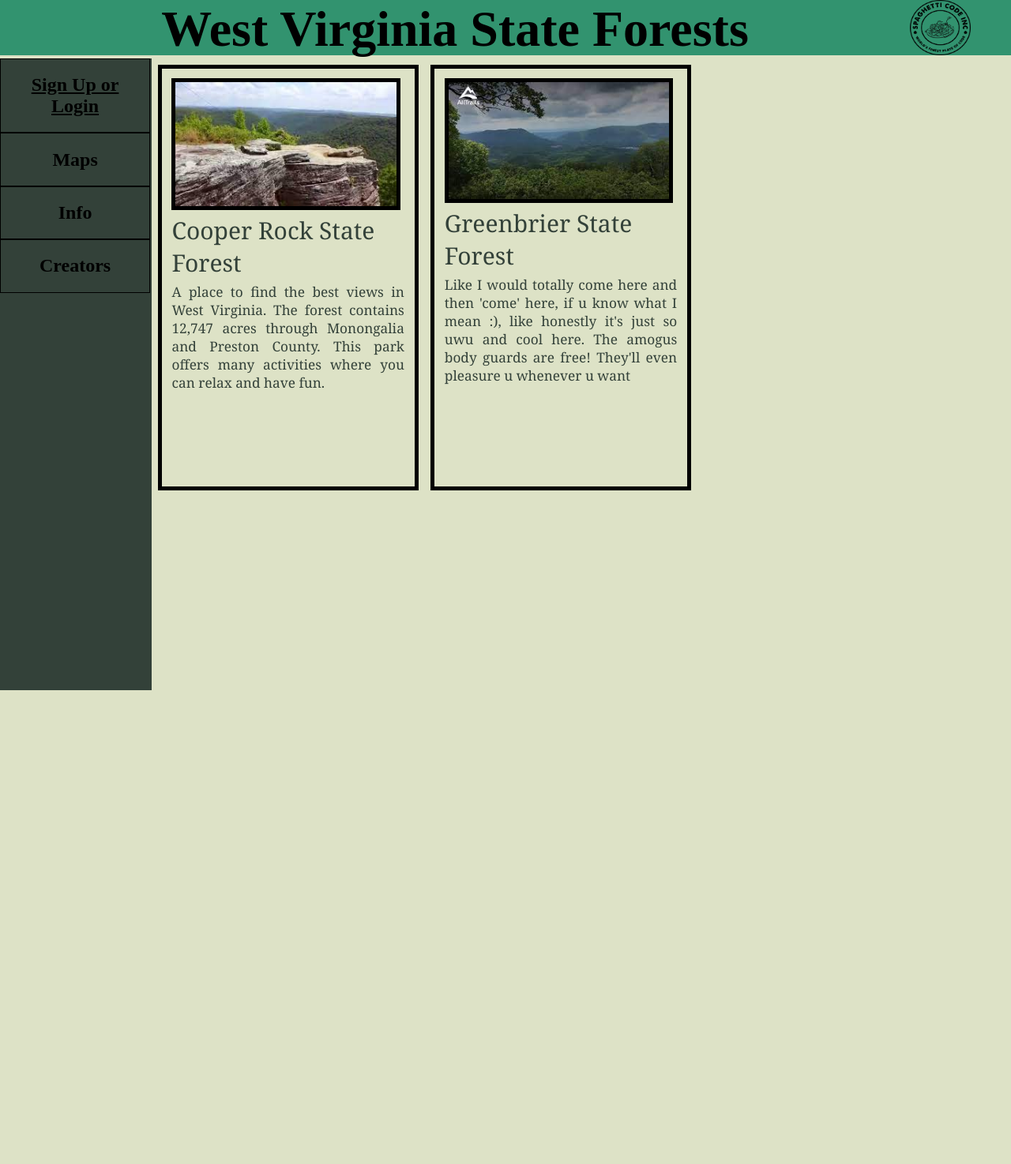
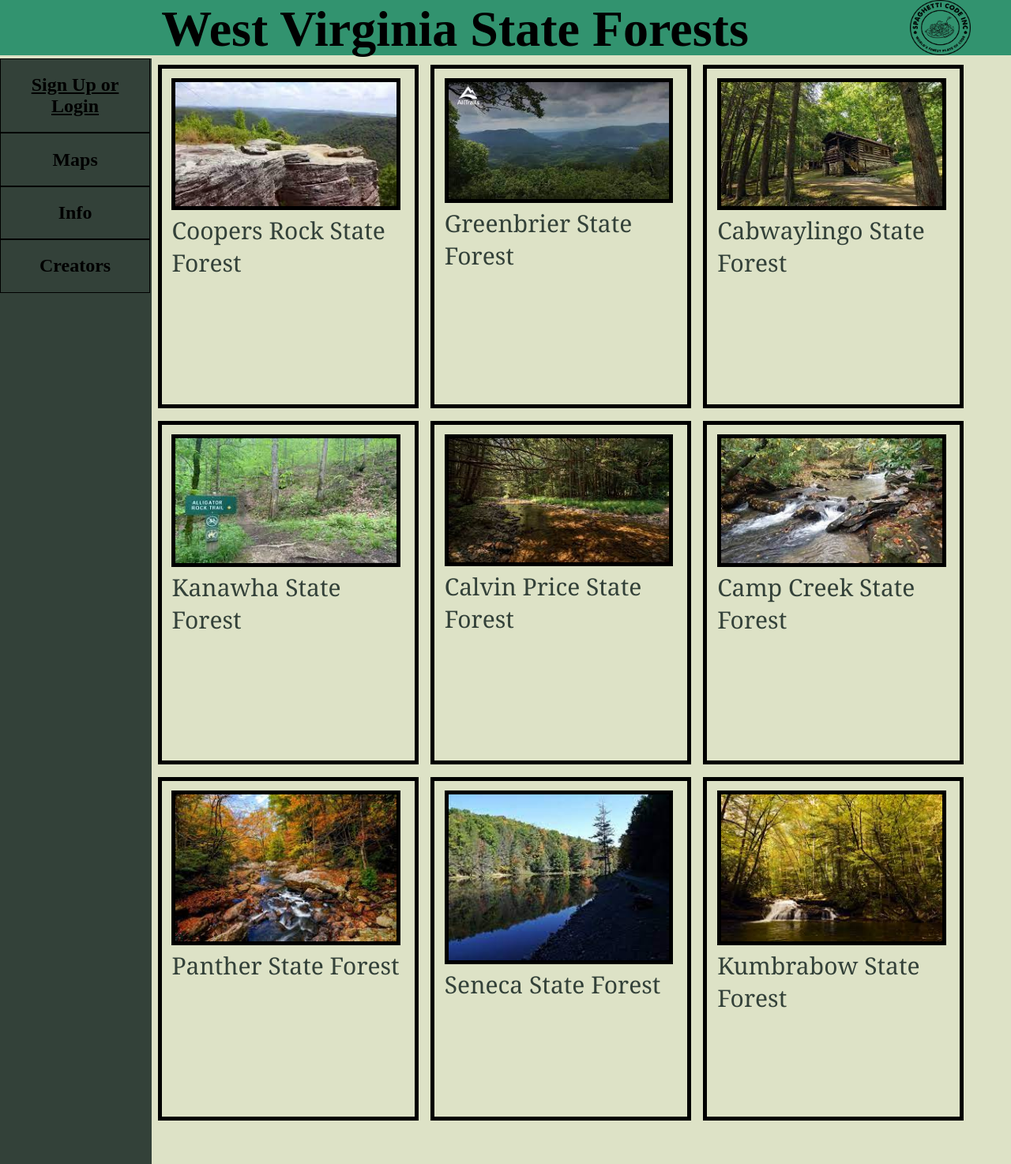
Before and after one commit to Lcs-Knsk/CAC-2022, a Flask app: page / in a window 1280 px wide. Shown: the whole page at 79% size. Before the commit the page ends 874 px from the top, so only its background shows below. Run offline with Flask 2, Linux system fonts and the light colour scheme.

Commit message:
Added home page buttons to each state park

```diff
--- a/website/static/ButtonBox.css
+++ b/website/static/ButtonBox.css
@@ -15,7 +15,7 @@
     background-color: DDE2C6;
     font-size: 15px;
     text-decoration: none;
-    height: 63%;
+    height: 50%;
 }
 
 .StateParkBox:hover{
@@ -42,4 +42,5 @@
 .StateParkAbout{
     margin: 0px;
     font-size: 115%;
+    display: none;
 }
--- a/website/static/mainPage.css
+++ b/website/static/mainPage.css
@@ -1,12 +1,18 @@
+html, body{
+    margin: 0;
+    background-color: DDE2C6;
+    user-select: none;
+
+}
+
 #sideBar{
     margin: 0px;
     padding: 0px;
     background-color: 334139;
 
     width: 15%;
-    height: 100%;
-
     float: left;
+    height: 175%;
 }
 
 .sideBarAttribute{
@@ -57,11 +63,7 @@
 }
 
 
-html, body{
-    margin: 0;
-    background-color: DDE2C6;
-    user-select: none;
-}
+
 
 h1{
     margin: 0px;
--- a/website/templates/Home.html
+++ b/website/templates/Home.html
@@ -44,7 +44,7 @@
                 <img src="{{ url_for('static', filename='CoopersRock.jpg') }}" class="StateParkImg">
 
                 <div class="StateParkUnderTitle">
-                    <p class="StateParkTitle" >Cooper Rock State Forest</p>
+                    <p class="StateParkTitle" >Coopers Rock State Forest</p>
 
                     <p class="StateParkAbout" >A place to find the best views in West Virginia. The forest contains
                     12,747 acres through Monongalia and Preston County.
@@ -66,6 +66,96 @@
                 </div>
             </a>
 
+            <a class="StateParkBox" href="{{ url_for('views.Cabwaylingo') }}">
+                <img src="{{ url_for('static', filename='Cabwaylingo.jpg') }}" class="StateParkImg">
+
+                <div class="StateParkUnderTitle">
+                    <p class="StateParkTitle" >Cabwaylingo State Forest</p>
+
+                    <p class="StateParkAbout" >A place to find the best views in West Virginia. The forest contains
+                    12,747 acres through Monongalia and Preston County.
+                    This park offers many activities where you can relax and have fun.</p>
+
+                </div>
+            </a>
+
+            <a class="StateParkBox" href="{{ url_for('views.Kanawha') }}">
+                <img src="{{ url_for('static', filename='Kanawha.jpg') }}" class="StateParkImg">
+
+                <div class="StateParkUnderTitle">
+                    <p class="StateParkTitle" >Kanawha State Forest</p>
+
+                    <p class="StateParkAbout" >A place to find the best views in West Virginia. The forest contains
+                    12,747 acres through Monongalia and Preston County.
+                    This park offers many activities where you can relax and have fun.</p>
+
+                </div>
+            </a>
+
+            <a class="StateParkBox" href="{{ url_for('views.CalvinPrice') }}">
+                <img src="{{ url_for('static', filename='CalvinPrice.jpg') }}" class="StateParkImg">
+
+                <div class="StateParkUnderTitle">
+                    <p class="StateParkTitle" >Calvin Price State Forest</p>
+
+                    <p class="StateParkAbout" >A place to find the best views in West Virginia. The forest contains
+                    12,747 acres through Monongalia and Preston County.
+                    This park offers many activities where you can relax and have fun.</p>
+
+                </div>
+            </a>
+
+            <a class="StateParkBox" href="{{ url_for('views.CampCreek') }}">
+                <img src="{{ url_for('static', filename='CampCreek.jpg') }}" class="StateParkImg">
+
+                <div class="StateParkUnderTitle">
+                    <p class="StateParkTitle" >Camp Creek State Forest</p>
+
+                    <p class="StateParkAbout" >A place to find the best views in West Virginia. The forest contains
+                    12,747 acres through Monongalia and Preston County.
+                    This park offers many activities where you can relax and have fun.</p>
+
+                </div>
+            </a>
+
+            <a class="StateParkBox" href="{{ url_for('views.Panther') }}">
+                <img src="{{ url_for('static', filename='Panther.jpg') }}" class="StateParkImg">
+
+                <div class="StateParkUnderTitle">
+                    <p class="StateParkTitle" >Panther State Forest</p>
+
+                    <p class="StateParkAbout" >A place to find the best views in West Virginia. The forest contains
+                    12,747 acres through Monongalia and Preston County.
+                    This park offers many activities where you can relax and have fun.</p>
+
+                </div>
+            </a>
+
+            <a class="StateParkBox" href="{{ url_for('views.Seneca') }}">
+                <img src="{{ url_for('static', filename='Seneca.jpg') }}" class="StateParkImg">
+
+                <div class="StateParkUnderTitle">
+                    <p class="StateParkTitle" >Seneca State Forest</p>
+
+                    <p class="StateParkAbout" >A place to find the best views in West Virginia. The forest contains
+                    12,747 acres through Monongalia and Preston County.
+                    This park offers many activities where you can relax and have fun.</p>
+
+                </div>
+            </a>
+
+            <a class="StateParkBox" href="{{ url_for('views.Kumbrabow') }}">
+                <img src="{{ url_for('static', filename='Kumbrabow.jpg') }}" class="StateParkImg">
+
+                <div class="StateParkUnderTitle">
+                    <p class="StateParkTitle" >Kumbrabow State Forest</p>
+
+                    <p class="StateParkAbout" >A place to find the best views in West Virginia. The forest contains
+                    12,747 acres through Monongalia and Preston County.
+                    This park offers many activities where you can relax and have fun.</p>
+
+                </div>
+            </a>
         </div>
 
     </body>
```
Also changed, not shown: website/static/Cabwaylingo.jpg (added), website/static/CalvinPrice.jpg (added), website/static/CampCreek.jpg (added), website/static/CoopersRockPage1.jpg (deleted), website/static/CoopersRockPage2.jpg (deleted), website/static/Kanawha.jpg (added), website/static/Kumbrabow.jpg (added), website/static/Panther.jpg (added), website/static/Seneca.jpg (added).
